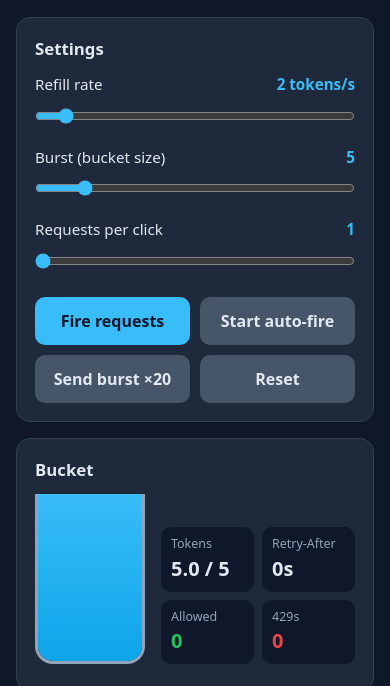
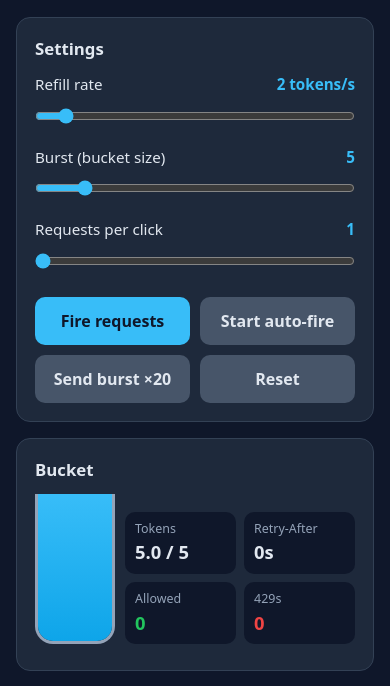
Before and after one commit to taha080/api-gateway-ratelimit, a plain HTML site: page docs/index.html in a window 390 px wide. Shown: the part 157-843 px from the top of the page. Drawn offline with Linux system fonts and the light colour scheme.

Commit message:
Playground: tighter mobile layout

```diff
--- a/docs/index.html
+++ b/docs/index.html
@@ -30,7 +30,8 @@ button:active{transform:scale(.98)}
 .stats{display:grid;grid-template-columns:1fr 1fr;gap:8px;flex:1;min-width:0}
 .stat{background:#0f172a;border-radius:10px;padding:8px 10px;min-width:0}
 .stat span{display:block;font-size:.78rem;color:var(--muted)}
-.stat strong{font-size:1.25rem}
+.stat strong{font-size:1.15rem;white-space:nowrap}
+@media(max-width:420px){.bucket{width:80px;height:150px}.bucketBox{gap:10px}}
 .ok{color:var(--ok)}.bad{color:var(--bad)}
 .log{display:flex;flex-wrap:wrap;gap:6px;max-height:150px;overflow-y:auto;margin-top:8px}
 .pill{font-size:.78rem;font-weight:700;padding:3px 8px;border-radius:999px;animation:pop .25s}
```
